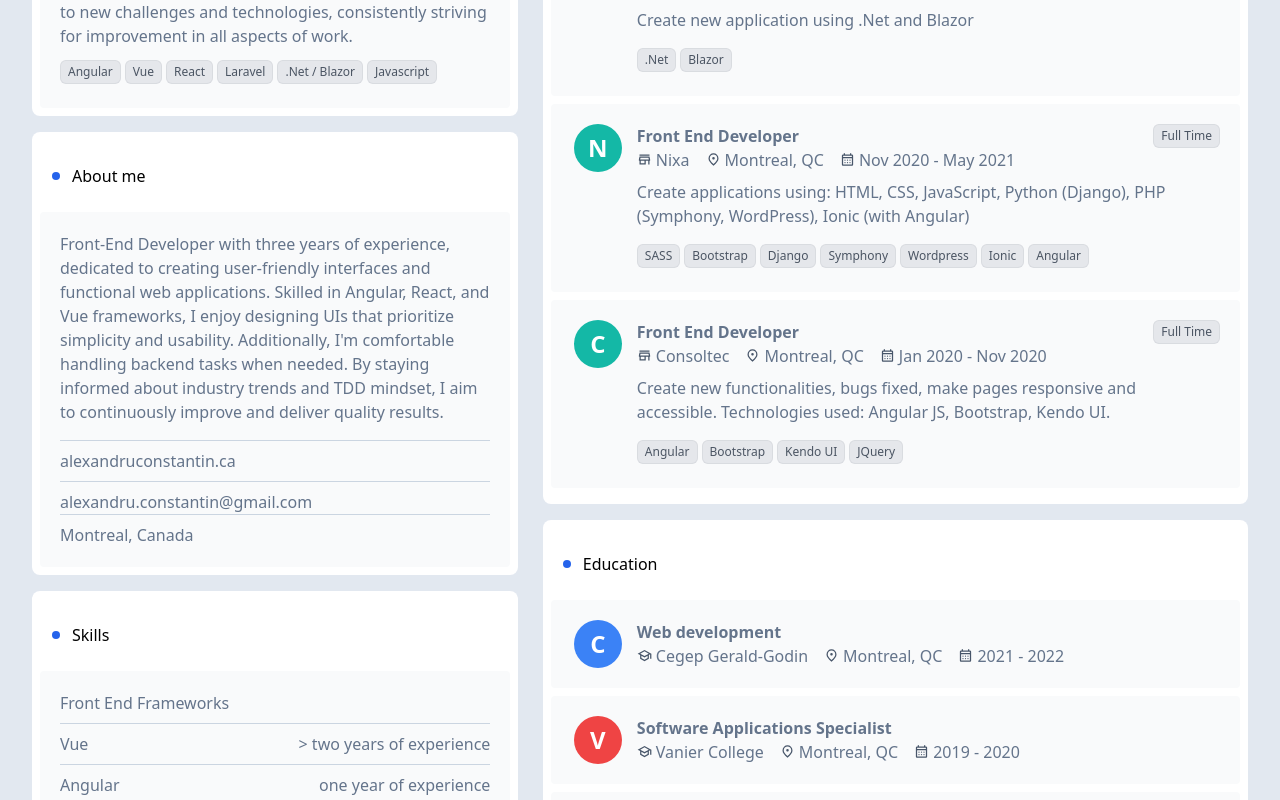
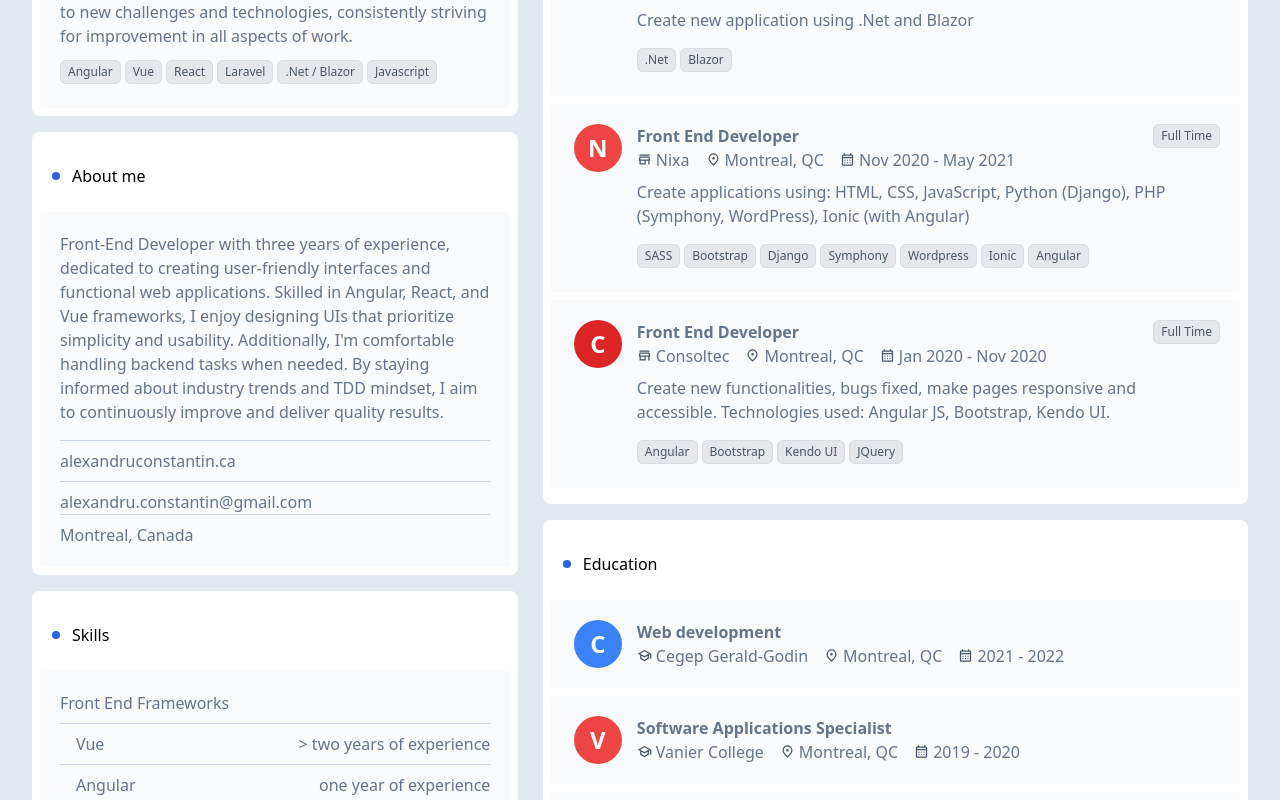
Before and after one commit to alexandru-constantin-hub/Resume, a Vue app: page / in a window 1280 px wide. Shown: the part 420-1220 px from the top of the page. Built offline with nearby package versions, Linux system fonts and the light colour scheme.

Commit message:
Improve SEO

```diff
--- a/src/views/Education.vue
+++ b/src/views/Education.vue
@@ -34,7 +34,7 @@ const schoolColor = (school) => {
           </div>
         </div>
         <div class="w-11/12 pl-3">
-          <h3 class="font-bold">{{ education.title }}</h3>
+          <h2 class="font-bold">{{ education.title }}</h2>
           <div class="flex items-center gap-x-4 flex-wrap">
             <div class="flex">
               <School :width="15" :height="15" class="mt-1 mr-1 fill-slate-600" />
--- a/src/views/Experience.vue
+++ b/src/views/Experience.vue
@@ -12,13 +12,16 @@ const firstLetterCompanyName = (company) => {
 }
 
 const companyColor = (company) => {
-  if (company === 'GeraldGodin') {
-    return 'bg-blue-500'
+  if (company === 'Flyscan') {
+    return 'bg-purple-500'
   }
-  if (company === 'Vanier') {
+  if (company === 'Zmartests') {
+    return 'bg-green-500'
+  }
+  if (company === 'Nixa') {
     return 'bg-red-500'
   }
-  return 'bg-teal-500'
+  return 'bg-red-600'
 }
 
 const store = useStore()
@@ -37,7 +40,7 @@ const store = useStore()
           </div>
           <div class="w-11/12 pl-3">
             <div class="flex justify-between">
-              <h3 class="font-bold">{{ company.title }}</h3>
+              <h2 class="font-bold">{{ company.title }}</h2>
               <Badge :text="company.type" />
             </div>
             <div class="flex items-center gap-x-4 flex-wrap">
--- a/src/views/Skills.vue
+++ b/src/views/Skills.vue
@@ -15,7 +15,7 @@ const store = useStore()
               <p>{{ key }}</p>
             </div>
             <div v-for="(item, key) in skill" :key="key" class="py-2 flex justify-between">
-              <p>{{ key }}</p>
+              <p class="pl-4">{{ key }}</p>
               <p>{{ item.experience }}</p>
             </div>
           </div>
```
